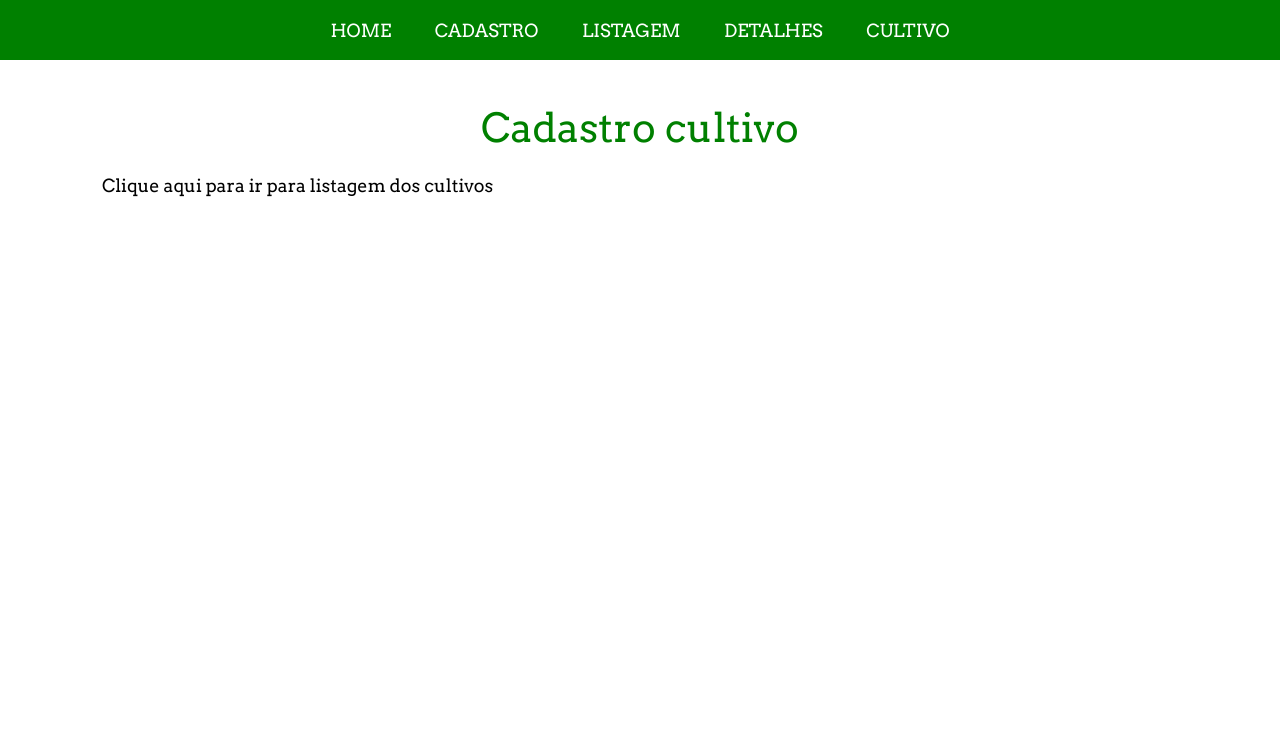
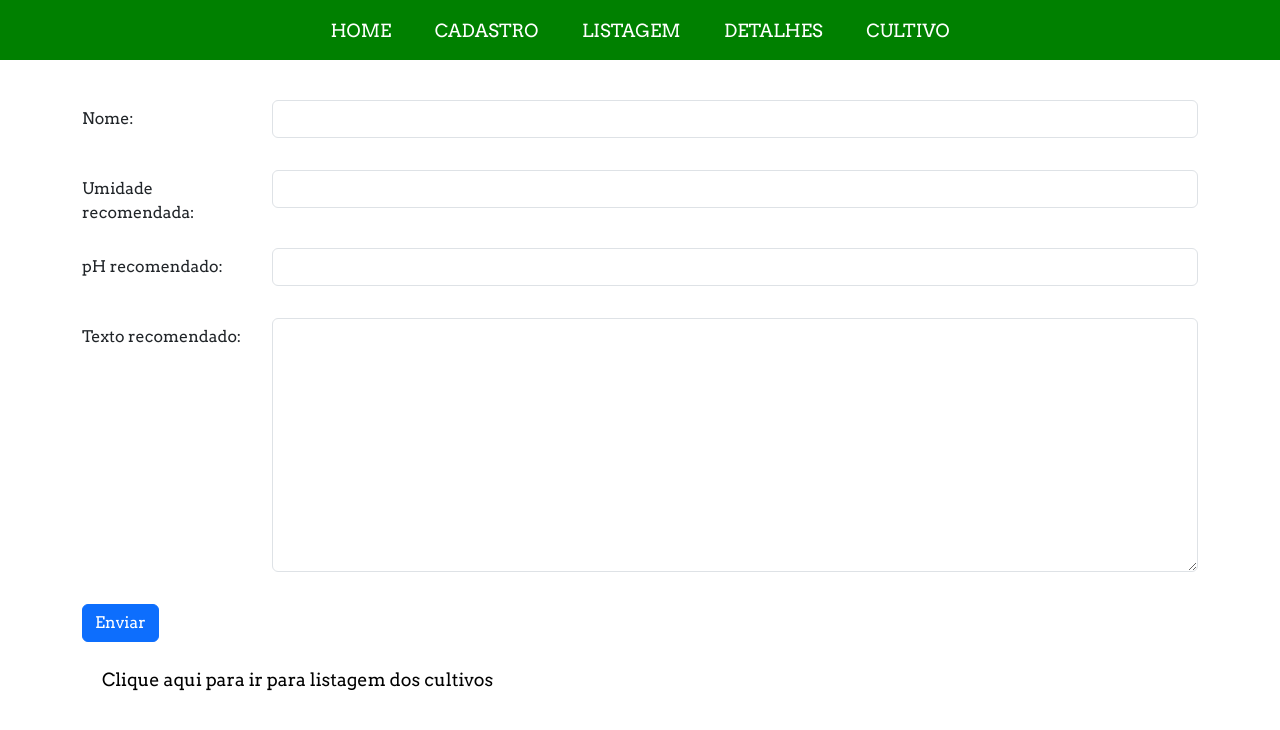
Before and after one commit to AlisonHF/Site-fazenda-inteligente, a Django app: page /cadastrar_cultivo/ in a window 1280 px wide. Shown: the top 730 px of the page. Run offline with Django 5.2, Linux system fonts and the light colour scheme; some libraries are stand-ins or nearby versions.

Commit message:
Cadastro de cultivos desenvolvido

```diff
--- a/projeto_fazenda/app_fazenda/form.py
+++ b/projeto_fazenda/app_fazenda/form.py
@@ -1,5 +1,5 @@
 from django import forms
-from .models import Dados
+from .models import Dados, Cultivo
 
 
 
@@ -60,3 +60,17 @@ class DadosForm(forms.ModelForm):
             raise forms.ValidationError("Umidade muito baixa com pH alto, verifique os valores")
 
         return cleaned_data
+
+
+
+class CultivoForm(forms.ModelForm):
+    class Meta:
+        model = Cultivo
+        fields = ['nome', 'umidade_recomendado', 'ph_recomendado', 'texto_recomendacao']
+
+        widgets = {
+            'nome': forms.TextInput(attrs={'class': 'form-control'}),
+            'umidade_recomendado': forms.NumberInput(attrs={'class': 'form-control'}),
+            'ph_recomendado': forms.NumberInput(attrs={'class': 'form-control'}),
+            'texto_recomendacao': forms.Textarea(attrs={'class': 'form-control'}),
+        }
--- a/projeto_fazenda/app_fazenda/models.py
+++ b/projeto_fazenda/app_fazenda/models.py
@@ -14,8 +14,8 @@ class Dados(models.Model):
 
 class Cultivo(models.Model):
     id = models.AutoField(primary_key=True)
-    nome = models.TextField(max_length=255)
+    nome = models.CharField(max_length=255)
     umidade_recomendado = models.FloatField()
     ph_recomendado = models.FloatField()
-    texto_recomendacao = models.TextField(max_length=1200)
+    texto_recomendacao = models.TextField(max_length=1200, null=True)
     imagem = models.CharField(max_length=1000, blank=True, null=True)
--- a/projeto_fazenda/app_fazenda/templates/cultivo/cadastrar.html
+++ b/projeto_fazenda/app_fazenda/templates/cultivo/cadastrar.html
@@ -1,9 +1,52 @@
-{% extends 'base.html' %}
+{% extends 'base.html' %} <!-- Trazendo o arquivo base -->
+
+{% block title %}Cadastrar Cultivo{% endblock %}
 
 {% block content %}
 
-<h1> Cadastro cultivo </h1>
+<form method="POST" action="{% url 'cadastrar_cultivo' %}">
+    {% csrf_token %}
+    <p>{{ form.non_field_errors }}</p>  <!-- Erros gerais -->
 
-<a style="color: black;" href="{% url 'listar_cultivos' %}">Clique aqui para ir para listagem dos cultivos</a>
+    <div class="mb-3 row">
+        <label class="col-sm-2 col-form-label">Nome: </label>
+        <div class="col-sm-10">
+            {{ form.nome }}
+            <p>{{ form.nome.errors }}</p>  <!-- Erros específicos do campo -->
+        </div>
+    </div>
+
+    <div class="mb-3 row">
+        <label class="col-sm-2 col-form-label">Umidade recomendada: </label>
+        <div class="col-sm-10">
+            {{ form.umidade_recomendado }}
+            <p>{{ form.umidade_recomendado.errors }}</p>
+        </div>
+    </div>
+
+    <div class="mb-3 row">
+        <label class="col-sm-2 col-form-label">pH recomendado: </label>
+        <div class="col-sm-10">
+            {{ form.ph_recomendado }}
+            <p>{{ form.ph_recomendado.errors }}</p>
+        </div>
+    </div>
+
+    <div class="mb-3 row">
+        <label class="col-sm-2 col-form-label">Texto recomendado: </label>
+        <div class="col-sm-10">
+            {{ form.texto_recomendacao }}
+            <p>{{ form.texto_recomendacao.errors }}</p>
+        </div>
+    </div>
+
+    <div>
+        <button type="submit" class="btn btn-primary">Enviar</button>
+    </div>
+    </form>
+
+    <br>
+
+    <a style="color: black;" href="{% url 'listar_cultivos' %}">Clique aqui para ir para listagem dos cultivos</a>
 
 {% endblock %}
--- a/projeto_fazenda/app_fazenda/templates/cultivo/listar_cultivos.html
+++ b/projeto_fazenda/app_fazenda/templates/cultivo/listar_cultivos.html
@@ -4,9 +4,8 @@
 
 <h1>Listando cultivos</h1>
 
+<table class="table table-striped table-bordered">
 
-
-<table class="table table-striped table-bordered">
     <tr>
         <td>Nome</td>
         <td>Umidade recomendada</td>
@@ -21,8 +20,7 @@
         <td>{{ dado.texto_recomendacao }}</td>
     </tr>
     {% endfor %}
+
 </table>
 
-
-
 {% endblock %}
--- a/projeto_fazenda/app_fazenda/views.py
+++ b/projeto_fazenda/app_fazenda/views.py
@@ -2,7 +2,7 @@ from django.shortcuts import render, redirect
 from django.urls import reverse_lazy
 from django.views.generic.edit import DeleteView, UpdateView
 from .models import Dados, Cultivo
-from .form import DadosForm
+from .form import DadosForm, CultivoForm
 
 
 
@@ -107,13 +107,29 @@ def home(request):
 # Parte cultivos
 
 def cadastrar_cultivo(request):
-    return render(request, 'cultivo/cadastrar.html')
+    # Se a requisição da página for POST
+    if request.method == 'POST':
+        form = CultivoForm(request.POST)
+        if form.is_valid():
+            form.save()
+            return redirect('listar_cultivos')  # Certifique-se de que o nome da URL está correto
+        else:
+            print(form.errors)  # Verifica quais erros estão presentes
+            return render(request, 'cultivo/cadastrar.html', {'form': form})
+
+    # Se a requisição da página for GET
+    else:
+        form = CultivoForm()
+    return render(request, 'cultivo/cadastrar.html', {'form': form})
 
 def listar_cultivos(request):
-    # Coloca os dados recebidos em um dicionário
+    # Obtém todos os cultivos cadastrados
+    cultivos = Cultivo.objects.all()
+
+    # Cria um dicionário com os cultivos para passar ao template
     dados = {
-        'dados': Cultivo.objects.all(),
+        'dados': cultivos
     }
 
-    # Retorna a página listagem, com os dados inseridos com sucesso no banco
+    # Retorna a página de listagem, com os cultivos do banco de dados
     return render(request, 'cultivo/listar_cultivos.html', dados)
```
Also changed, not shown: projeto_fazenda/app_fazenda/migrations/0006_alter_cultivo_texto_recomendacao.py (added), projeto_fazenda/app_fazenda/migrations/0007_alter_cultivo_nome.py (added), projeto_fazenda/db.sqlite3.
